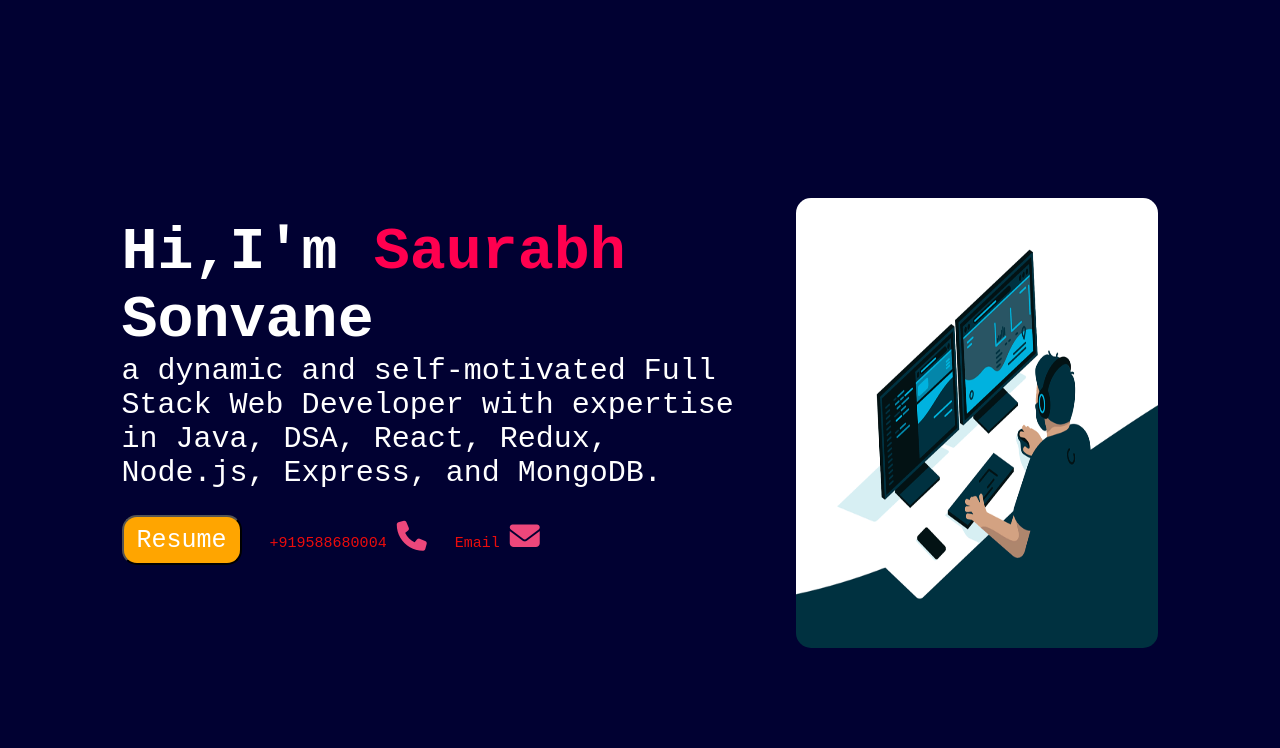
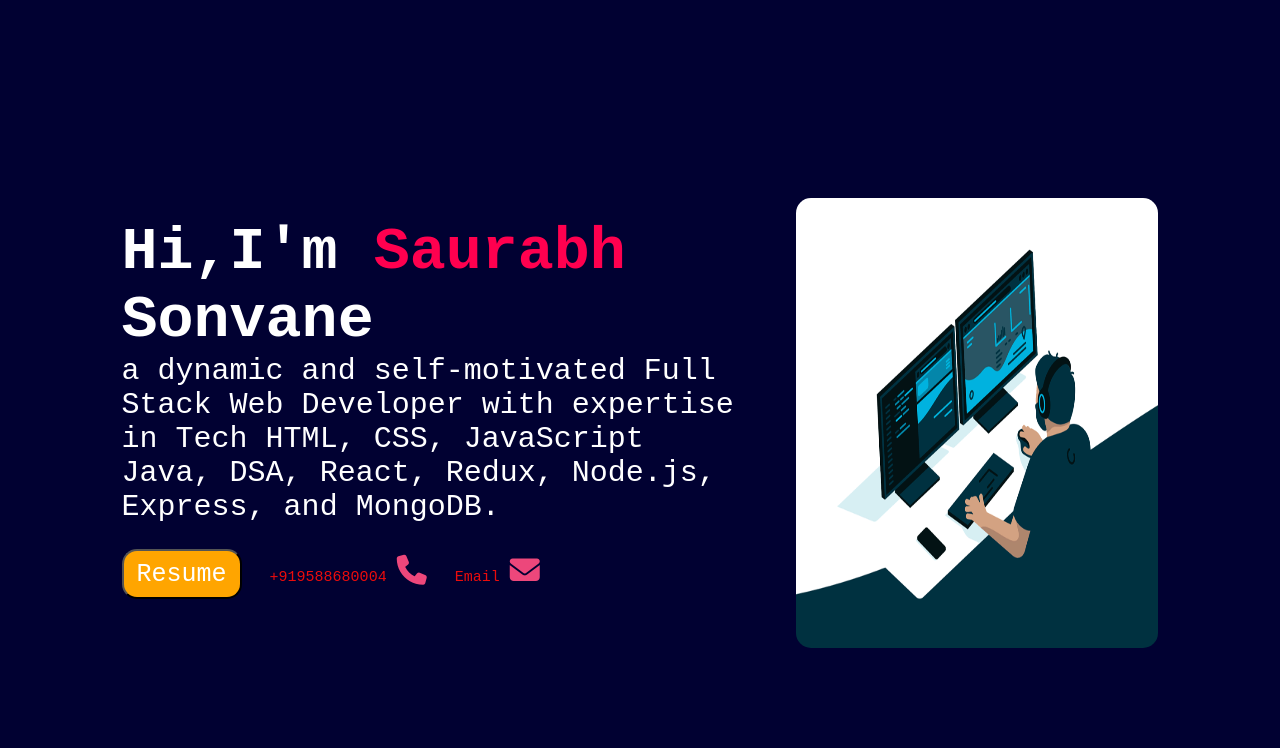
Before and after one commit to saurabh-sonvane/s17200.github.io, a plain HTML site: page index.html in a window 1280 px wide. Shown: the part 52-800 px from the top of the page. Drawn offline with Linux system fonts and the light colour scheme.

Commit message:
tech added

```diff
--- a/index.html
+++ b/index.html
@@ -52,7 +52,7 @@
 
             <div class="about-col-2">
               <h1>Hi,I'm <span> Saurabh</span> Sonvane </h1>
-              <p style="margin-bottom: 20px;"> a dynamic and self-motivated Full Stack Web Developer with expertise in Java, DSA, React, Redux, Node.js, Express, and MongoDB.
+              <p style="margin-bottom: 20px;"> a dynamic and self-motivated Full Stack Web Developer with expertise in Tech HTML, CSS, JavaScript Java, DSA, React, Redux, Node.js, Express, and MongoDB.
               </p>
               <button id="resume-button-2" onclick="resume()"><a id="resume-link-2"
                   href="./Resume/Saurabh-Sonvane-Resume.pdf" download="SAURABH-RESUME-DOWNLOAD"
```
